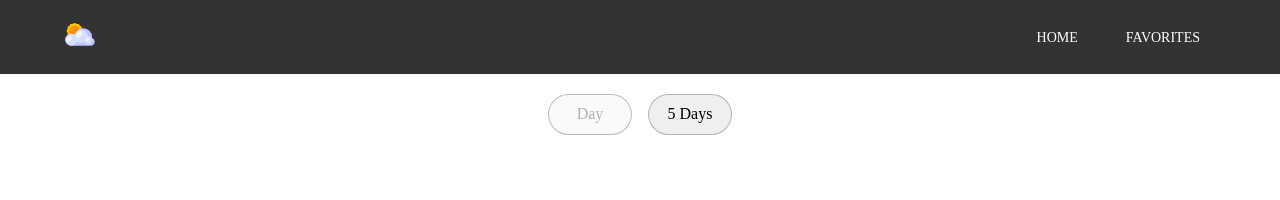
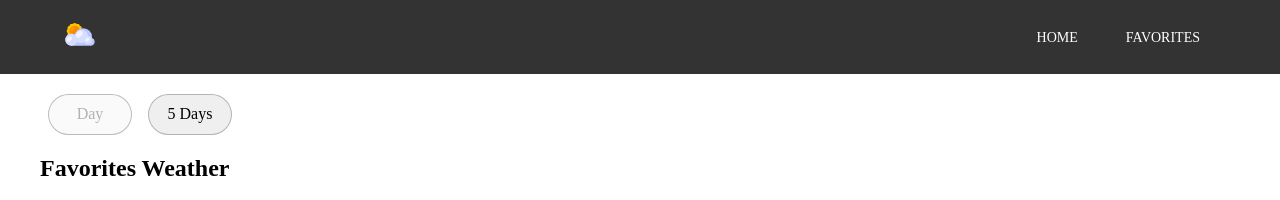
Before and after one commit to YegorMykhalechko/WeatherApp, a Vue app: page /favorite in a window 1280 px wide. Shown: the top 200 px of the page. Built offline with nearby package versions, Linux system fonts and the light colour scheme; what @kyvg/vue3-notification would draw is missing.

Commit message:
fixed nav

```diff
--- a/src/App.vue
+++ b/src/App.vue
@@ -31,8 +31,8 @@ const forceRerender = () => {
 <template>
   <GlobalLoader v-if="store.$state.loading" />
   <NavBar />
-  <StepsBar @changeStep="changeStep" :step="weatherStore.step" />
   <main class="container" :key="componentKey">
+    <StepsBar @changeStep="changeStep" :step="weatherStore.step" />
     <RouterView />
   </main>
   <notifications position="bottom left" />
--- a/src/components/NavBar.vue
+++ b/src/components/NavBar.vue
@@ -144,6 +144,9 @@ header {
       background-color: #fff;
       top: 0;
       left: 0;
+      z-index: 10;
+      border: 1px solid rgba(0, 0, 0, 0.25);
+      box-shadow: 1px 2px rgba(0, 0, 0, 0.25);
 
       li {
         margin-left: 0;
--- a/src/components/StepsBar.vue
+++ b/src/components/StepsBar.vue
@@ -14,7 +14,7 @@ const getFullStep = () => {
 </script>
 
 <template>
-  <div class="container step-box">
+  <div class="step-box">
     <BaseButton :disabled="props.step" @click="getDayStep">Day</BaseButton>
     <BaseButton :disabled="!props.step" @click="getFullStep">5 Days</BaseButton>
   </div>
```
